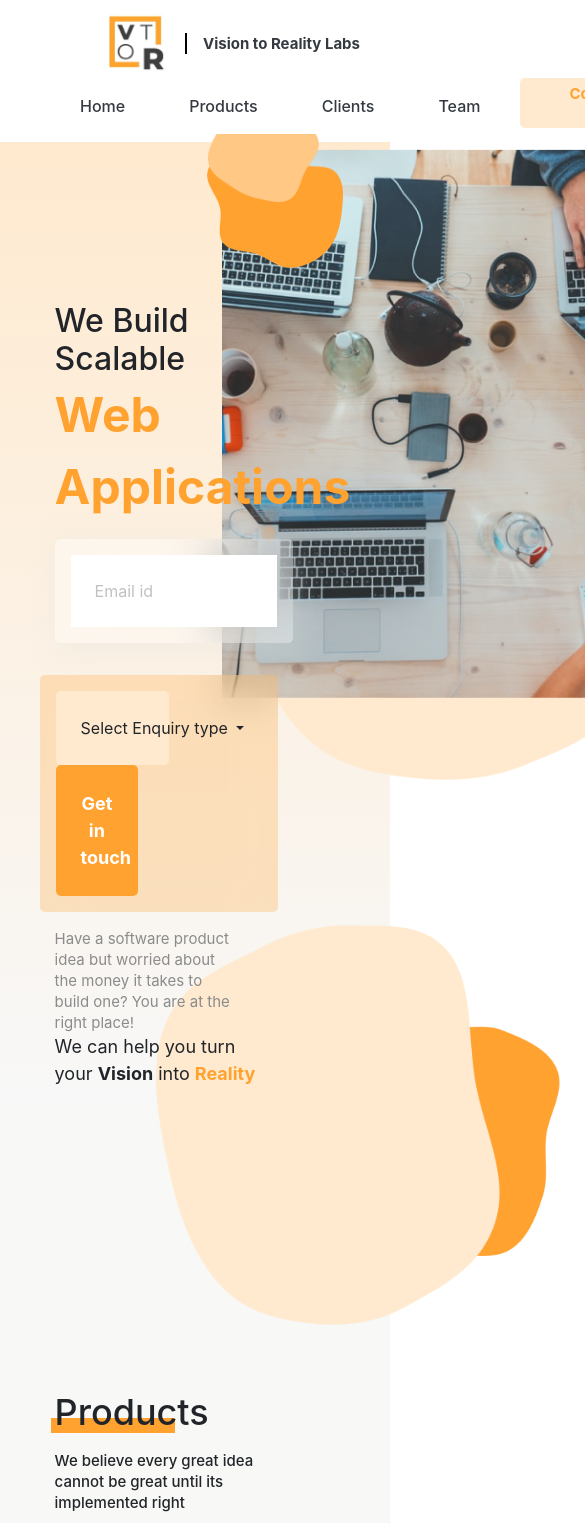
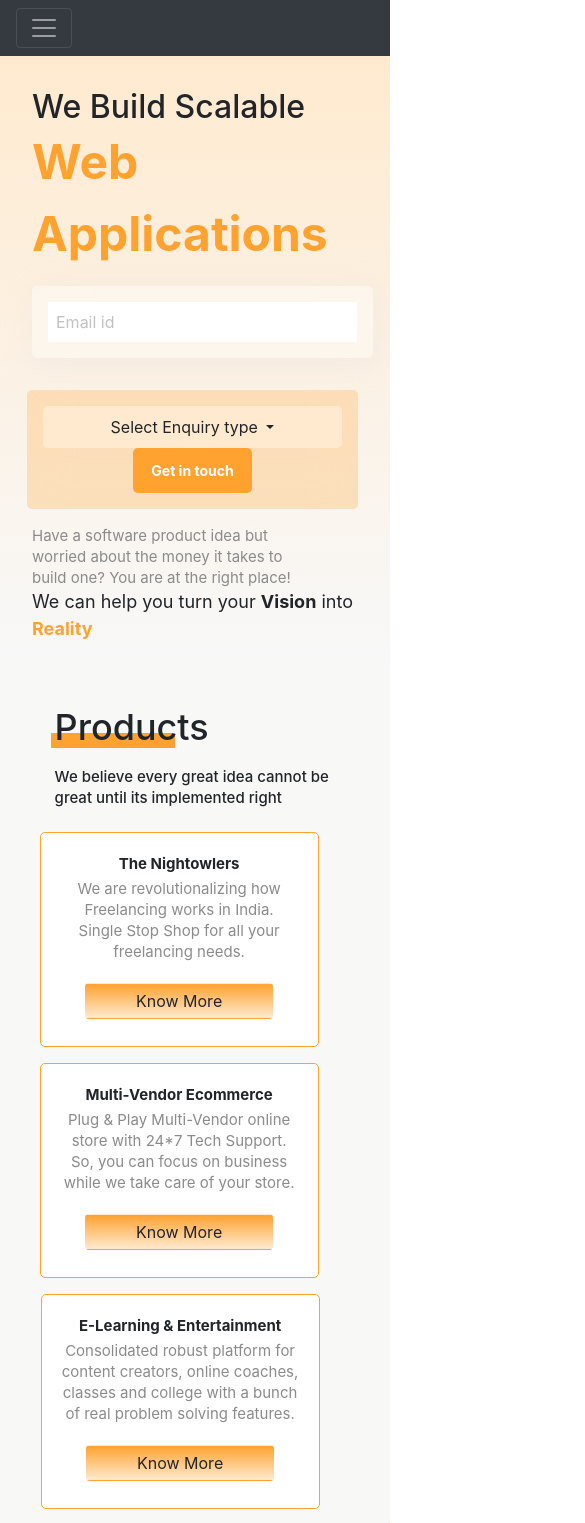
Before and after one commit to ankita1276/vtorPage, an Angular app: page /#/home in a window 390 px wide. Shown: the top 1523 px of the page, 585 px wide, since content can reach past the window. Built offline with nearby package versions, Linux system fonts and the light colour scheme.

Commit message:
mobile css added

```diff
--- a/src/app/home-page/home-page.component.html
+++ b/src/app/home-page/home-page.component.html
@@ -1,13 +1,13 @@
 <div class="mainBackground">
 <div class="containerBackground" id="home">
     <div class="row enquiry mb-5">
-        <img src="../../assets/darkVector.png" class="img-fluid darkVector" alt="Responsive image">
-        <img src="../../assets/Vector.png" class="img-fluid vector" alt="Responsive image">
-        <img src="../../assets/bigVector.png" class="img-fluid bigVector" alt="Responsive image">
-        <img src="../../assets/bigDarkVector.png" class="img-fluid bigDarkVector" alt="Responsive image">
-        <img src="../../assets/darkProductVector.png" class="img-fluid darkProductVector " alt="Responsive image">
-        <img src="../../assets/productVector.png" class="img-fluid productVector" alt="Responsive image">
-        <img src="../../assets/part1.png" class="img-fluid part1" alt="Responsive image">
+        <img src="../../assets/darkVector.png" class="hideMobile img-fluid darkVector" alt="Responsive image">
+        <img src="../../assets/Vector.png" class="hideMobile img-fluid vector" alt="Responsive image">
+        <img src="../../assets/bigVector.png" class="hideMobile img-fluid bigVector" alt="Responsive image">
+        <img src="../../assets/bigDarkVector.png" class="hideMobile img-fluid bigDarkVector" alt="Responsive image">
+        <img src="../../assets/darkProductVector.png" class="hideMobile img-fluid darkProductVector " alt="Responsive image">
+        <img src="../../assets/productVector.png" class="hideMobile img-fluid productVector" alt="Responsive image">
+        <img src="../../assets/part1.png" class="hideMobile img-fluid part1" alt="Responsive image">
         <div class="col-12">
             <h2 class="mb-0">We Build Scalable </h2>
             <div class="text-orange font-weight-bold fontxl">Web Applications</div>
@@ -77,21 +77,21 @@
                 </button>
         </div>
         <div class="row justify-content-md-center">
-            <div class="col-md knowMoreCard d-flex align-items-center flex-column mr-3 my-3 ml-7">
+            <div class="col-md knowMoreCard d-flex align-items-center flex-column mr-3 my-3 ml-7 mobileLeft">
                 <p class="title font-md mb-1 font-weight-bold">E-Learning & Entertainment</p>
                 <p class="content font-md text-center text-grey mb-0 ">Consolidated robust platform for content creators, online coaches, classes and college with a bunch of real problem solving features. </p>
                 <button type="button" (click)="btnRoute('#/home/e-learning')" class="btn btn-grey">
                     Know More
                 </button>
             </div>
-            <div class="col-md knowMoreCard d-flex align-items-center flex-column mx-3 my-3">
+            <div class="col-md knowMoreCard d-flex align-items-center flex-column mx-3 my-3 mobileLeft">
                 <p class="title font-md mb-1 font-weight-bold">Virtual Community</p>
                 <p class="content font-md text-center text-grey mb-0 ">Get more connected with your community. Personalized app for your community with  feature add-ons as & when required. </p>
                 <button type="button" (click)="btnRoute('#/home/community')" class="btn btn-grey">
                     Know More
                 </button>
             </div>
-            <div class="col-md knowMoreCard d-flex align-items-center flex-column mx-3 my-3">
+            <div class="col-md knowMoreCard d-flex align-items-center flex-column mx-3 my-3 mobileLeft">
                 <p class="title font-md mb-1 font-weight-bold">Appointment booking system</p>
                 <p class="content font-md text-center text-grey mb-0 ">Extremely user friendly tool for all your appointment management needs. Preferred for any business by ticketing system. </p>
                 <button type="button" (click)="btnRoute('#/home/appointment-booking')" class="btn btn-grey">
@@ -99,7 +99,7 @@
                 </button>
             </div>
         </div>
-        <div class="ml-5 px-5 py-4 d-flex"><p class="font-md text-grey ml-4 pl-5 pt-3">Want to know more about the technologies we use for cartering above services?<span class="text-orange">Click here</span> </p></div>
+        <div class="ml-5 px-5 py-4 d-flex hideMobile"><p class="font-md text-grey ml-4 pl-5 pt-3 mobilePadding">Want to know more about the technologies we use for cartering above services?<span class="text-orange">Click here</span> </p></div>
 
     </div>
 </div>
@@ -113,14 +113,14 @@
             <img src="../../assets/Line 1.png" class="img-fluid line2" alt="Responsive image">
             <img src="../../assets/Line 3.png" class="img-fluid line3" alt="Responsive image"> -->
             <div class="row mt-5">
-                <div class="workBoxLine"><div class="workBox mx-3" data-toggle="tooltip" data-placement="top" title="Tooltip on top"> <img src="../../assets/bulb.png" class="img-fluid pr-2" alt="Responsive image">Vision</div></div>
-                <div class="shortWorkBoxLine"><div class="workBox mx-3"><img src="../../assets/plan.png" class="img-fluid pr-2" alt="Responsive image">Plan</div></div>
-                <div class="shortWorkBoxLine lineDown"><div class="workBox mx-3"><img src="../../assets/pen.png" class="img-fluid pr-2" alt="Responsive image">Design</div></div>
+                <div class="workBoxLine"><div class="workBox mx-3" data-toggle="tooltip" data-placement="top" title="Tooltip on top"> <img src="../../assets/bulb.png" class="pr-2" alt="Responsive image">Vision</div></div>
+                <div class="shortWorkBoxLine"><div class="workBox mx-3"><img src="../../assets/plan.png" class="pr-2" alt="Responsive image">Plan</div></div>
+                <div class="shortWorkBoxLine lineDown"><div class="workBox mx-3"><img src="../../assets/pen.png" class="pr-2" alt="Responsive image">Design</div></div>
             </div>
             <div class="row mt-5" id="client">
-                <div class="workBoxLine"><div class="workBox mx-3"><img src="../../assets/sun.png" class="img-fluid pr-2" alt="Responsive image">Reality</div></div>
-                <div class="shortWorkBoxLine"><div class="workBox mx-3"><img src="../../assets/plane.png" class="img-fluid pr-2" alt="Responsive image">Deploy</div></div>
-                <div class="shortWorkBoxLine"><div class="workBox mx-3"><img src="../../assets/execute.png" class="img-fluid pr-2" alt="Responsive image">Execute</div></div>
+                <div class="workBoxLine"><div class="workBox mx-3"><img src="../../assets/sun.png" class="pr-2" alt="Responsive image">Reality</div></div>
+                <div class="shortWorkBoxLine"><div class="workBox mx-3"><img src="../../assets/plane.png" class="pr-2" alt="Responsive image">Deploy</div></div>
+                <div class="shortWorkBoxLine"><div class="workBox mx-3"><img src="../../assets/execute.png" class="pr-2" alt="Responsive image">Execute</div></div>
             </div>
         </div>
 
@@ -134,7 +134,7 @@
             <div class="carousel-inner">
               <div class="carousel-item active">
                 <div class="d-flex justify-content-center">
-                    <div class="col-lg-7 backgroundImg d-flex justify-content-end flex-column p-5">
+                    <div class="col-lg-7 backgroundImg d-flex justify-content-end flex-column p-5 hideMobile">
                         <div class="font-lg font-weight-bold text-white">The MINI Project</div>
                         <div class="font-md text-white">Inventory and employee management System </div>
                     </div>
@@ -147,7 +147,7 @@
               </div>
               <div class="carousel-item">
                 <div class="d-flex justify-content-center">
-                    <div class="col-lg-7 backgroundImg d-flex justify-content-end flex-column p-5">
+                    <div class="col-lg-7 backgroundImg d-flex justify-content-end flex-column p-5 hideMobile">
                         <div class="font-lg font-weight-bold text-white">The Theater Project</div>
                         <div class="font-md text-white">Inventory and employee management System </div>
                     </div>
@@ -160,7 +160,7 @@
               </div>
               <div class="carousel-item">
                 <div class="d-flex justify-content-center">
-                    <div class="col-lg-7 backgroundImg d-flex justify-content-end flex-column p-5">
+                    <div class="col-lg-7 backgroundImg d-flex justify-content-end flex-column p-5 hideMobile">
                         <div class="font-lg font-weight-bold text-white">The Theater Project</div>
                         <div class="font-md text-white">Inventory and employee management System </div>
                     </div>
@@ -193,25 +193,25 @@
         </div>
     </div>
 </div>
-<div class="col-lg-12 d-flex justify-content-center py-3 teamBox">
+<div class="col-lg-12 d-flex justify-content-center py-3 teamBox mobileBox">
     <div class="ml-5 d-flex align-items-center flex-column">
         <p class="font-md mb-0 font-strong">Moxesh Mehta</p>
         <p class="font-md text-orange font-weight-bold">Product Guy</p>
-        <div class="d-flex">
+        <div class="d-flex hideMobile">
             <div class="nameBox"></div> <div class="nameBox"></div><div class="nameBox"></div>
         </div>
     </div>
-    <div class="ml-5 mr-4 d-flex align-items-center flex-column">
+    <div class="ml-5 mr-4 d-flex align-items-center flex-column mobileSpace">
         <p class="font-md mb-0 font-strong">Ashish Soni</p>
         <p class="font-md text-orange font-weight-bold">Marketeer</p>
-        <div class="d-flex">
+        <div class="d-flex hideMobile">
             <div class="nameBox"></div> <div class="nameBox"></div><div class="nameBox"></div>
         </div>
     </div>
     <div class="mr-4 ml-4 d-flex align-items-center flex-column">
         <p class="font-md mb-0 font-strong">Abhijit Chaudhry</p>
         <p class="font-md text-orange font-weight-bold">Tech Geek</p>
-        <div class="d-flex">
+        <div class="d-flex hideMobile">
             <div class="nameBox"></div> <div class="nameBox"></div><div class="nameBox"></div>
         </div>
     </div>
--- a/src/app/home-page/home-page.component.scss
+++ b/src/app/home-page/home-page.component.scss
@@ -1,3 +1,7 @@
+@import "node_modules/bootstrap/scss/functions";
+@import "node_modules/bootstrap/scss/variables";
+@import "node_modules/bootstrap/scss/mixins/_breakpoints";
+
 .mainBackground {
   background: #f8f8f7;
   //background: linear-gradient(180deg, #ffeacf 0%, #f8f8f8 100%);
@@ -84,13 +88,17 @@
   backdrop-filter: blur(20px);
   border-radius: 5px;
   padding: 16px;
+  margin-left: 10px;
+  display: flex;
+    flex-direction: column;
+    align-items: center;
   .btn-dropdown {
     background: #ffeacf;
     background: #ffeacf;
     border-radius: 5px;
     width: 55%;
     padding: 1.5rem;
-    margin-right: 1.5rem;
+    margin-right: 0px;
   }
   .orange-btn {
     background: #ffa230;
@@ -371,3 +379,70 @@ h2.strikeLineClient {
     height: 100%;
   }
 }
+
+
+@include media-breakpoint-down(md)  {
+  .containerBackground, .home-container, .teamBox{
+    padding: 0rem 2rem;
+  }
+  .containerBackground{
+    padding-top: 2rem;
+  }
+  .hideMobile, .shortWorkBoxLine:before, .workBoxLine:before , .lineDown:after{
+    display:none !important;
+  }
+  .orange-btn{
+    padding: 0.5rem !important;
+    font-size: 14px;
+  }
+  .btn-dropdown{
+    width: 100% !important;
+    padding: 0.5rem !important;
+    margin-right: 1.5rem;
+  }
+  .ml-7{
+    margin:0px !important;
+  }
+  input{
+    padding: 0.5rem !important;
+  }
+  .product{
+    margin-top: 0rem !important;
+  }
+  .ml-5,.ml-4,.pl-5,.mt-5{
+    margin:0px !important;
+    padding:0px !important;
+  }
+  .knowMoreCard {
+    margin: 0.5rem 0px !important;
+  }
+  .carousel-inner{
+    width:100%;
+  }
+  .img-fluid {
+    height: auto;
+    width: 100vw !important;
+}
+.mobileSpace{
+  margin:10px 0px;
+}
+.mobileBox{
+  padding:0px !important;
+}
+.mobileLeft{
+  margin-left: 1rem !important;
+}
+.btn-grey{
+  background: linear-gradient(180deg, #ffa230 0%, #ffeacf 100%) !important;
+}
+.knowMoreCard{
+  border: 1px solid #ffa230 !important;
+}
+.pr-7{
+  padding: 0px 3rem 1rem 0px !important;
+}
+.mobilePadding{
+  padding-right: 10px !important;
+    padding-top: 10px !important;
+}
+}
--- a/src/app/home-page/home-page.component.ts
+++ b/src/app/home-page/home-page.component.ts
@@ -1,5 +1,6 @@
 import { Component, OnInit } from '@angular/core';
 import { Router } from '@angular/router';
+import { ComponentService } from '../shared/service/component.service';
 
 @Component({
   selector: 'app-home-page',
@@ -8,10 +9,11 @@ import { Router } from '@angular/router';
 })
 export class HomePageComponent implements OnInit {
   email:any;
-  constructor(private router: Router) { }
+  constructor(private router: Router,private service: ComponentService) { }
 
   ngOnInit(): void {
     console.log(this.router.url);
+    this.service.setShowHeader(true);
   }
   submit(){
     console.log(this.email,"homeee");
--- a/src/app/shared/component/banner/banner.component.html
+++ b/src/app/shared/component/banner/banner.component.html
@@ -1,5 +1,5 @@
 <div class="Banner-Cotainer row {{content.bgImage}}">
-  <div class="col-md-6 d-flex flex-column justify-content-end align-items-start">
+  <div class="col-md-6 d-flex flex-column justify-content-end align-items-start mobileSpace">
     <h1 class="text-orange mb-3">{{ content.title }}</h1>
     <h6 class="text-white font-lg">{{ content.subTitle }}</h6>
     <h6 *ngIf="content.subQuestion" class="text-white font-lg font-weight-bold">{{content.subQuestion}}</h6>
@@ -13,7 +13,7 @@
       </ng-container>
     </div>
   </div>
-  <div class="col-md-6 d-flex justify-content-center align-items-center" *ngIf="content.getDetailsForm">
+  <div class="col-md-6 d-flex justify-content-center align-items-center mobileHide" *ngIf="content.getDetailsForm">
     <app-detailsform></app-detailsform>
   </div>
 </div>
--- a/src/app/shared/component/banner/banner.component.scss
+++ b/src/app/shared/component/banner/banner.component.scss
@@ -30,4 +30,10 @@
         .Banner-Cotainer {
                 padding: 10px;
         }
+        .mobileHide{
+                display: none !important;
+        }
+        .mobileSpace{
+                padding:2rem;
+        }
       }
--- a/src/app/shared/component/footer/footer.component.html
+++ b/src/app/shared/component/footer/footer.component.html
@@ -2,14 +2,14 @@
     <div class="col-md-3 col-xs-12">
         <h5 class="text-white font-weight-bold px-2">Contact US</h5>
         <ul class="navbar-nav py-2">
-           <li class="px-2 py-1 text-white font-sm ">General Enquiry</li>
+           <li class="px-2 py-1 text-white font-sm mobileHide ">General Enquiry</li>
            <li class="px-2 py-1 text-white font-sm ">Phone :<span class="pl-2">9284469487</span></li>
            <li class="px-2 py-1 text-white font-sm ">email :<span class="pl-2">vtorLabs@gmail.com</span></li>
            <li class="px-2 py-1 text-white font-sm ">Partnerships :<span class="pl-2">9284469487</span></li>
         </ul>
         <h5 class="text-white font-weight-bold px-2 mt-4">Follow Us on</h5>
     </div>
-    <div class="col-md-3 col-xs-12">
+    <div class="col-md-3 col-xs-12 mobileHide">
         <h5 class="text-white font-weight-bold px-2">Products</h5>
         <ul class="navbar-nav py-2">
             <li class="nav-item"  (click)="onClick('#/home/nightOwler')">
@@ -31,7 +31,7 @@
     </div>
     <div class="col-md-3 col-xs-12">
         <h5 class="text-white font-weight-bold px-2">About US</h5>
-        <ul class="navbar-nav py-2">
+        <ul class="navbar-nav py-2 mobileView">
             <li class="nav-item" (click)="onClick('home',true)">
               <a class="nav-link px-2 py-1 text-white">Home</a>
             </li>
--- a/src/app/shared/component/footer/footer.component.scss
+++ b/src/app/shared/component/footer/footer.component.scss
@@ -1,3 +1,6 @@
+@import "node_modules/bootstrap/scss/functions";
+@import "node_modules/bootstrap/scss/variables";
+@import "node_modules/bootstrap/scss/mixins/_breakpoints";
 .footer{
     height: 279px;
     background: linear-gradient(180deg, #3E3E3E 0%, #231F20 100%);
@@ -39,4 +42,15 @@
     .nav-link {
         cursor: pointer;
     }
+    @include media-breakpoint-down(md)  {
+        height: 100%;
+        .mobileHide{
+            display: none
+        }
+        .mobileView{
+            display: flex;
+            flex-direction: row;
+            padding: 0px 0px 25px 0px;
+        }
+    }
 }
--- a/src/app/shared/component/header/header.component.html
+++ b/src/app/shared/component/header/header.component.html
@@ -23,9 +23,15 @@
     </div>
   </nav>
 
-  <!-- <div class="pos-f-t">
+  <div class="pos-f-t">
     <div class="collapse" id="navbarToggleExternalContent">
       <div class="d-flex mr-5">
+        <div *ngIf="!show">
+          <a class="navbar-brand font-weight-bold font-md d-flex align-items-center text-dark ml-2" href="#">
+            <img src="./assets/logo.png" width="65" height="60" class="d-inline-block align-top mx-2 mr-3" alt="">
+            <span class="pl-3" style="border-left: 2px solid black">Vision to Reality Labs</span>
+        </a>
+        </div>
         <ul class="navbar-nav flex-column py-2" *ngIf="show">
             <li class="nav-item px-4" (click)="onClick('home')">
               <a class="nav-link px-2" [ngClass]="selectedItem == 'home' ? 'text-orange' : 'text-dark'">Home</a>
@@ -47,4 +53,4 @@
         <span class="navbar-toggler-icon"></span>
       </button>
     </nav>
-  </div> -->
+  </div>
--- a/src/app/shared/component/header/header.component.scss
+++ b/src/app/shared/component/header/header.component.scss
@@ -1,3 +1,7 @@
+@import "node_modules/bootstrap/scss/functions";
+@import "node_modules/bootstrap/scss/variables";
+@import "node_modules/bootstrap/scss/mixins/_breakpoints";
+
 .btn-main {
   background: #ffeacf;
   border-radius: 5px;
@@ -13,5 +17,14 @@
       color:#ffa230 !important;
     }
   }
-
 }
+@include media-breakpoint-down(md)  {
+  .sticky-top {
+    display: none;
+  }
+}
+@include media-breakpoint-up(lg) {
+  .pos-f-t{
+    display: none;
+  }
+ }
--- a/src/styles.scss
+++ b/src/styles.scss
@@ -1,6 +1,7 @@
 /* You can add global styles to this file, and also import other style files */
-body {
-  overflow-x: hidden;
+
+html, body {
+  overflow-x:hidden
 }
 html {
   scroll-behavior: smooth;
@@ -92,4 +93,7 @@ html {
   .containerBox {
     padding: 2rem;
   }
+  .btnGroup {
+    justify-content: center !important;
+  }
 }
```
